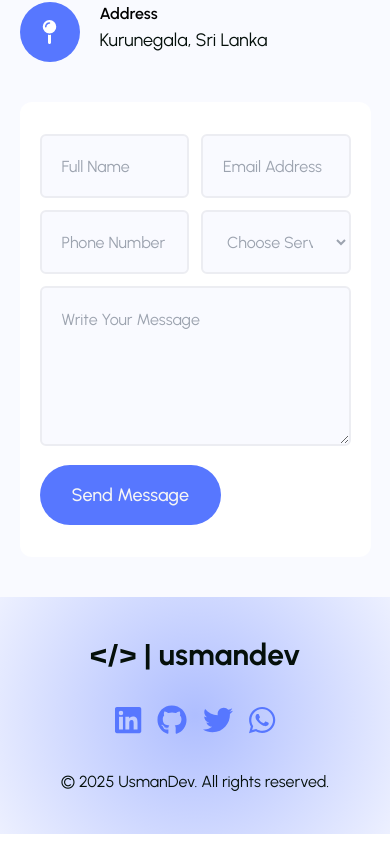
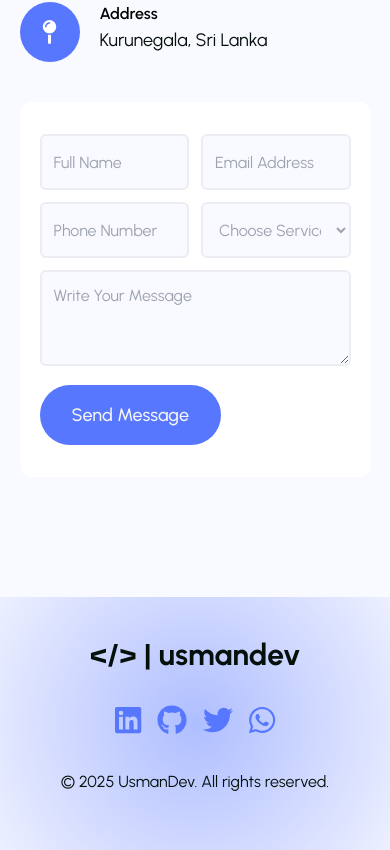
Before and after one commit to STMUsman/React-Portfolio, a React (Vite) app: page / in a window 390 px wide. Shown: the part 2896-3746 px from the top of the page. Built offline with nearby package versions, Linux system fonts and the light colour scheme.

Commit message:
Fifth Commit

```diff
--- a/src/Components/Footer/Footer.jsx
+++ b/src/Components/Footer/Footer.jsx
@@ -7,7 +7,7 @@ import { faWhatsapp, faLinkedin, faGithub, faTwitter } from '@fortawesome/free-b
 
 const Footer = () => {
   return (
-    <div className='w-full h-auto py-10 flex flex-col gap-8 my-gradient-box'>
+    <div className='w-full h-[30vh] py-10 flex flex-col gap-8 my-gradient-box'>
       <div className='w-full h-auto flex justify-center'><h1 className='text-[#05100B] font-bold text-3xl'>&lt;/&gt; | usmandev</h1></div>
       <div className='w-full h-auto flex gap-4 justify-center'>
 
--- a/src/Pages/Contact.jsx
+++ b/src/Pages/Contact.jsx
@@ -100,15 +100,15 @@ const Contact = () => {
                             <div>
                                 <form ref={formRef} action="" onSubmit={sendEmail} className='flex flex-col md:gap-4 lg:gap-7 gap-3'>
                                     <div className='flex gap-3 md:gap-4 lg:gap-7 justify-between'>
-                                        <input name='fullname' type="text" required placeholder='Full Name' className='border-2 bg-[#F9FAFF] w-full h-16 rounded-md p-5 border-[#ECEDF2]' />
-                                        <input name='email' type="text" required placeholder='Email Address' className='border-2 bg-[#F9FAFF] w-full h-16 rounded-md p-5 border-[#ECEDF2]' />
+                                        <input name='fullname' type="text" required placeholder='Full Name' className='border-2 bg-[#F9FAFF] w-full h-14 md:h-16 rounded-md p-3 md:p-5 border-[#ECEDF2]' />
+                                        <input name='email' type="text" required placeholder='Email Address' className='border-2 bg-[#F9FAFF] w-full h-14 md:h-16 rounded-md p-3 md:p-5 border-[#ECEDF2]' />
                                     </div>
                                     <div className='flex gap-3 md:gap-4 lg:gap-7 justify-between'>
-                                        <input name='phone' type="text" required placeholder='Phone Number' className='border-2 bg-[#F9FAFF] w-full h-16 rounded-md p-5 border-[#ECEDF2]' />
+                                        <input name='phone' type="text" required placeholder='Phone Number' className='border-2 bg-[#F9FAFF] w-full h-14 md:h-16 rounded-md p-3 md:p-5 border-[#ECEDF2]' />
                                         <select
                                             name="service"
                                             required
-                                            className="border-2 text-[#9CA3AF] bg-[#F9FAFF] w-full h-16 rounded-md px-5 border-[#ECEDF2] "
+                                            className="border-2 text-[#9CA3AF] bg-[#F9FAFF] w-full h-14 md:h-16 rounded-md px-3 md:px-5 border-[#ECEDF2] "
                                         >
                                             <option value="">Choose Service</option>
                                             <option value="web-development">Web Development</option>
@@ -117,7 +117,7 @@ const Contact = () => {
 
                                     </div>
                                     <div>
-                                        <textarea name="message" id="" required placeholder='Write Your Message' className='border-2 bg-[#F9FAFF] w-full h-40 rounded-md p-5 border-[#ECEDF2]'></textarea>
+                                        <textarea name="message" id="" required placeholder='Write Your Message' className='border-2 bg-[#F9FAFF] w-full h-24 md:h-40 rounded-md p-3 md:p-5 border-[#ECEDF2]'></textarea>
                                     </div>
                                     <div><input type="submit" value="Send Message" className='bg-[#5777FF] px-8 py-4 rounded-full text-[#F5F5F5] text-lg font-medium hover:bg-[#446AFF] duration-500' /></div>
                                 </form>
```
